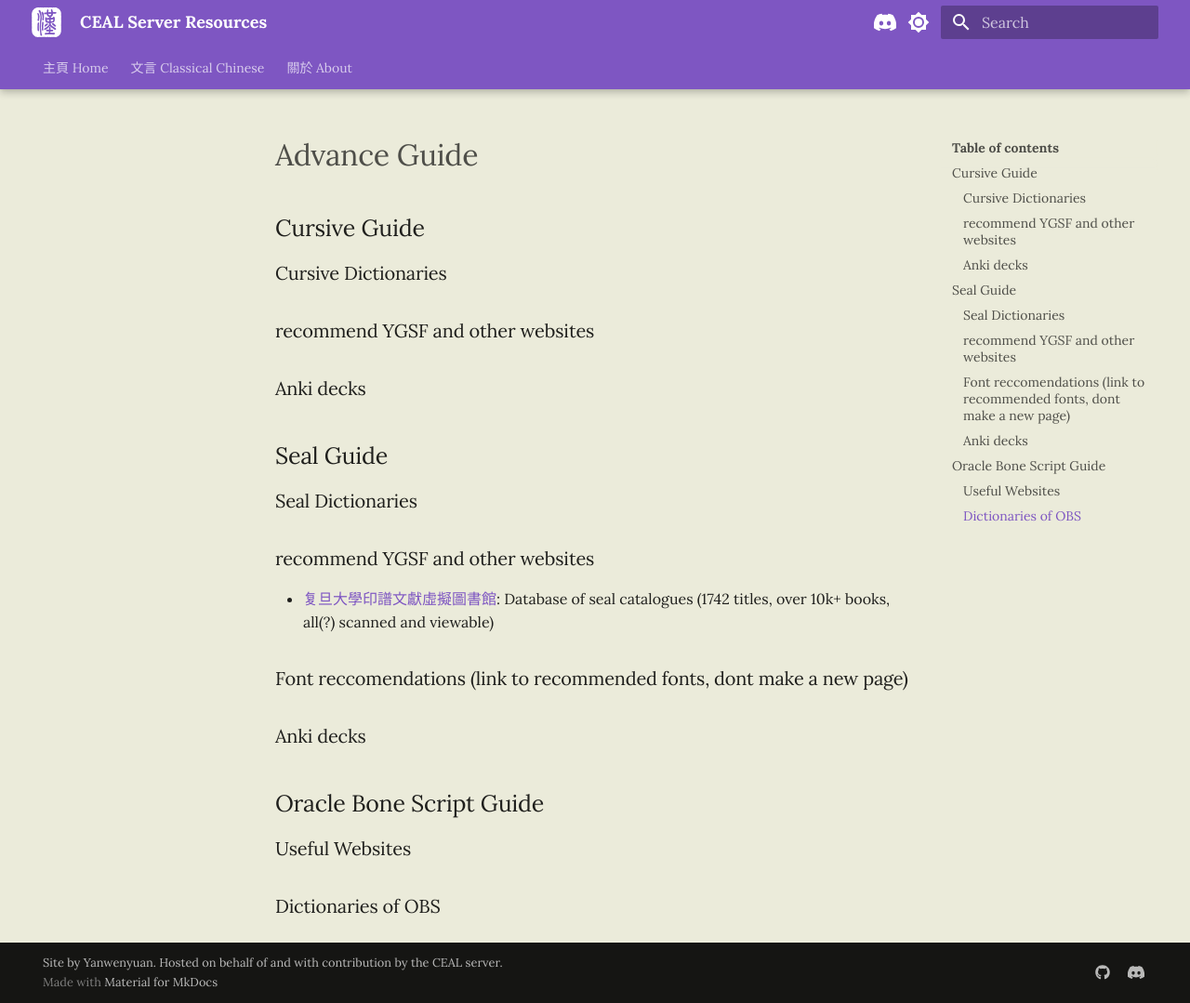
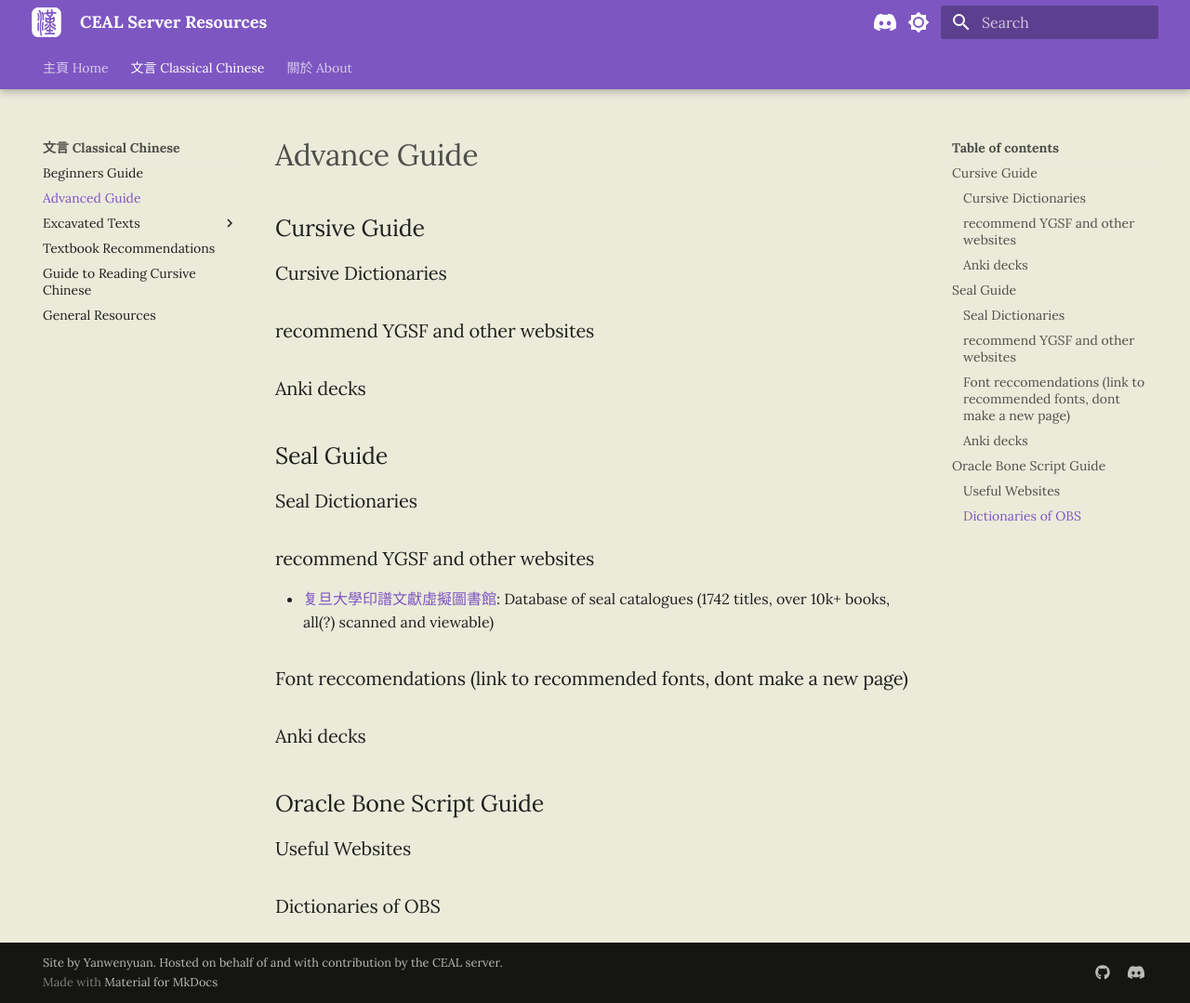
Before and after one commit to yanwenywan/ceal-server-resources, an MkDocs documentation site: the page built from docs/cc/advance-guide.md, in a window 1280 px wide and 1079 px high. Shown: the whole window at 93% size. Built offline with MkDocs 1.6.1 and Material for MkDocs 9.7.7, drawn with Linux system fonts in a browser that asks for light colours; some web fonts are replaced.

Commit message:
Fix link in mkdocs

```diff
--- a/mkdocs.yml
+++ b/mkdocs.yml
@@ -9,7 +9,7 @@ nav:
   - 主頁 Home: "index.md"
   - 文言 Classical Chinese:
     - Beginners Guide: "cc/beginners-guide.md"  # if you do not specify a title, the first heading in the document is used
-    - Advance Guide: "cc/advane-guide.md"
+    - Advanced Guide: "cc/advance-guide.md"
     - Excavated Texts:
       - Introduction: "cc/excavated/introduction.md"
       - General: "cc/excavated/general.md"
```
